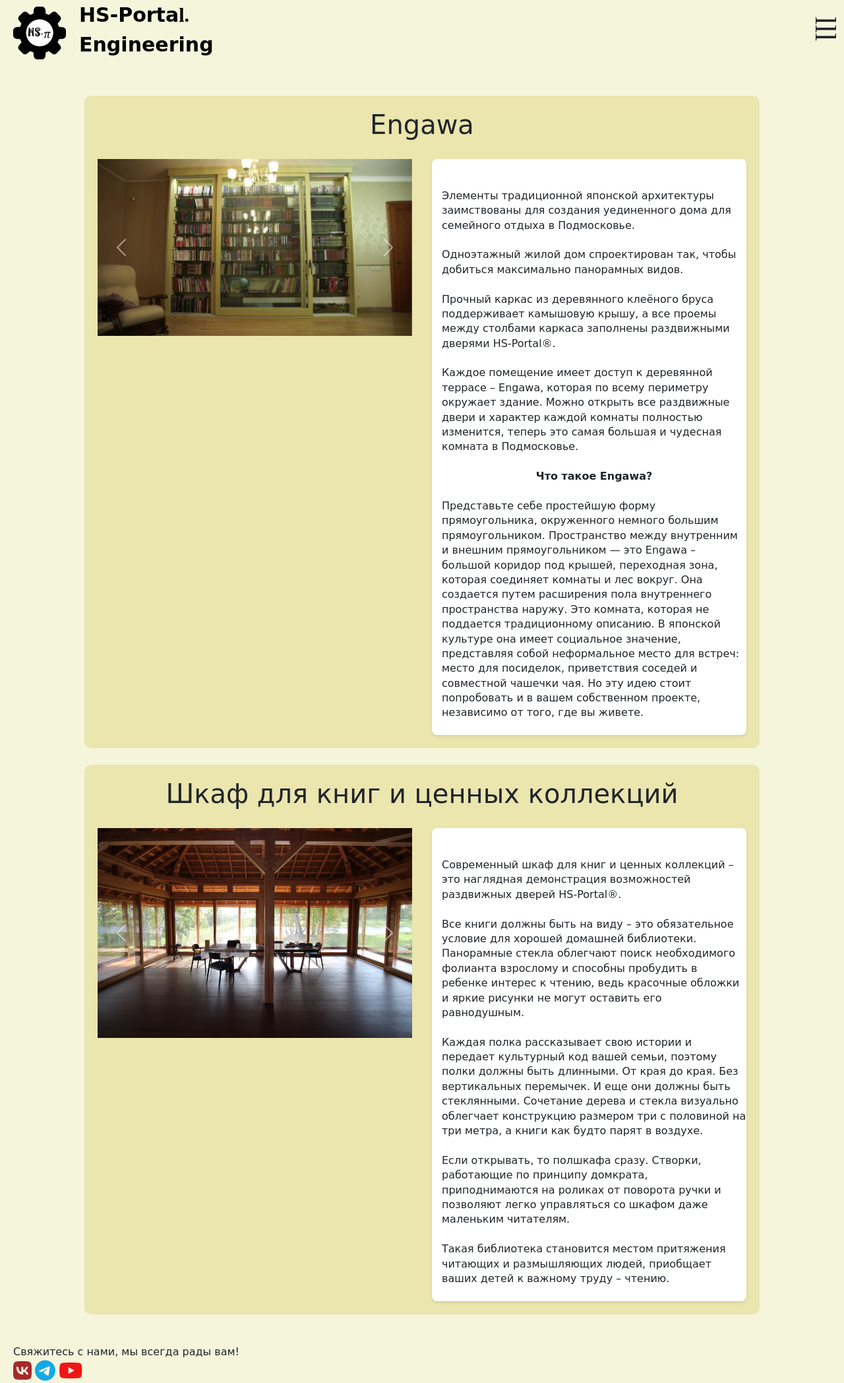
After one commit to Anfisa2209/website_project, a Flask app: page /projects in a window 1280 px wide. The commit adds this page. Shown: the whole page at 66% size. Run offline with Flask 3, Linux system fonts and the light colour scheme; some libraries are stand-ins or nearby versions.

Commit message:
Страница с проектами

```diff
--- a/main.py
+++ b/main.py
@@ -283,6 +283,23 @@ def comments_list():
     return render_template('comments_list.html', comments=comments)
 
 
+@app.route('/projects')
+def projects():
+    project_photo_path = './static/img/projects'
+    photo_dirs_list = return_dirs(project_photo_path)
+    text_files_list = return_files('./static/infos/projects_text')
+
+    # словарь с фотографиями для каждого проекта
+    projects_dict = {f'project_{i}': return_files(path) for i, path in enumerate(photo_dirs_list, 1)}
+    # словарь с текстами для каждого проекта
+    project_text_dict = {f'project_{i}': open(path, encoding='utf-8').read() for i, path in
+                         enumerate(text_files_list, 1)}
+    projects_titles = ["Engawa", "Шкаф  для книг и ценных коллекций"]
+    return render_template('projects.html', projects_dict=projects_dict, projects_titles=projects_titles,
+                           project_text_dict=project_text_dict,
+                           css_url=url_for('static', filename='css/project_content.css'))
+
+
 def main():
     db_session.global_init('db/hs_portal.db')
     app.run(port=8080, host='127.0.0.1', debug=True)
--- a/static/css/profile.css
+++ b/static/css/profile.css
@@ -5,8 +5,8 @@
 
 }
 .table thead th {
-        font-size: 20px; /* Размер шрифта */
-        text-align: center; /* Выравнивание по центру */
+    font-size: 20px;
+    text-align: center;
     }
 
 .alert-success {
--- /dev/null
+++ b/static/css/project_content.css
@@ -0,0 +1,60 @@
+@import url('style.css');
+
+.menu-bar{
+    opacity: 1;
+    visibility: visible;
+
+}
+
+.project_content {
+    background-color: #ebe5ae;
+    border-radius:10px;
+    width: 80%;
+    margin: 25px auto;
+    padding: 20px;
+    display: grid;
+    grid-template-rows: auto 1fr;
+    gap: 20px;
+}
+
+.project-title {
+    text-align: center;
+    grid-column: 1 / -1;
+}
+
+.project-body {
+    display: grid;
+    grid-template-columns: 1fr 1fr;
+    gap: 30px;
+    align-items: start;
+
+}
+
+.carousel-container {
+    width: 100%;
+    max-width: 800px;
+
+}
+
+.project-text {
+    padding-left: 15px;
+    background: white;
+    border-radius: 8px;
+    box-shadow: 0 2px 4px rgba(0,0,0,0.1);
+
+    white-space: pre-line;
+    margin: 0;
+    line-height: 1.4;
+
+}
+
+@media (max-width: 768px) {
+    .project-body {
+        grid-template-columns: 1fr;
+    }
+
+    .project_content {
+        width: 95%;
+        margin: 15px auto;
+    }
+}
--- a/static/css/style.css
+++ b/static/css/style.css
@@ -10,7 +10,18 @@ color:brown;}
 body {
   background: beige;
 }
+#header {
+  position: fixed;
+  top: 0;
+  left: 0;
+  width: 100%;
+  z-index: 1000;
+  background: beige;
+}
 
+#contentMain {
+  margin-top: 100px;
+}
 footer{
     margin-left:20px
 }
--- /dev/null
+++ b/static/infos/projects_text/project_1.txt
@@ -0,0 +1,10 @@
+Элементы традиционной японской архитектуры заимствованы для создания уединенного дома для семейного отдыха в Подмосковье.
+
+Одноэтажный жилой дом спроектирован так, чтобы добиться максимально панорамных видов.
+
+Прочный каркас из деревянного клеёного бруса поддерживает камышовую крышу, а все проемы между столбами каркаса заполнены раздвижными дверями HS-Portal®.
+
+Каждое помещение имеет доступ к деревянной террасе – Engawa, которая по всему периметру окружает здание. Можно открыть все раздвижные двери и характер каждой комнаты полностью изменится, теперь это самая большая и чудесная комната в Подмосковье.
+
+<center><strong>Что такое Engawa?</strong></center>
+Представьте себе простейшую форму прямоугольника, окруженного немного большим прямоугольником. Пространство между внутренним и внешним прямоугольником — это Engawa – большой коридор под крышей, переходная зона, которая соединяет комнаты и лес вокруг. Она создается путем расширения пола внутреннего пространства наружу. Это комната, которая не поддается традиционному описанию. В японской культуре она имеет социальное значение, представляя собой неформальное место для встреч: место для посиделок, приветствия соседей и совместной чашечки чая. Но эту идею стоит попробовать и в вашем собственном проекте, независимо от того, где вы живете.
--- /dev/null
+++ b/static/infos/projects_text/project_2.txt
@@ -0,0 +1,9 @@
+Современный шкаф для книг и ценных коллекций – это наглядная демонстрация возможностей раздвижных дверей HS-Portal®.
+
+Все книги должны быть на виду – это обязательное условие для хорошей домашней библиотеки. Панорамные стекла облегчают поиск необходимого фолианта взрослому и способны пробудить в ребенке интерес к чтению, ведь красочные обложки и яркие рисунки не могут оставить его равнодушным.
+
+Каждая полка рассказывает свою истории и передает культурный код вашей семьи, поэтому полки должны быть длинными. От края до края. Без вертикальных перемычек. И еще они должны быть стеклянными. Сочетание дерева и стекла визуально облегчает конструкцию размером три с половиной на три метра, а книги как будто парят в воздухе.
+
+Если открывать, то полшкафа сразу. Створки, работающие по принципу домкрата, приподнимаются на роликах от поворота ручки и позволяют легко управляться со шкафом даже маленьким читателям.
+
+Такая библиотека становится местом притяжения читающих и размышляющих людей, приобщает ваших детей к важному труду – чтению.
--- a/templates/base.html
+++ b/templates/base.html
@@ -33,7 +33,7 @@
         <div class="div2">
             <h2>Опыт</h2>
             <ul>
-                <li>Проекты</li>
+                <li><a href="/projects">Проекты</a></li>
                 <li><a href="/comments">Отзывы</a></li>
                 <li><a href="/about_us">О создателе</a></li>
             </ul></div>
--- /dev/null
+++ b/templates/projects.html
@@ -0,0 +1,45 @@
+{% extends "base.html" %}
+
+{% block content %}
+
+{% for project in projects_dict.keys()%}
+    <div class="project_content">
+        <div class="project-title">
+            <h1> {{projects_titles[loop.index - 1]}}</h1>
+        </div>
+
+        <div class="project-body">
+            <div class="carousel-container">
+                <div id="carouselExampleAutoplaying{{loop.index}}" class="carousel slide" data-bs-ride="carousel">
+                    <div class="carousel-inner" >
+                        {% for img in projects_dict[project] %}
+                        <div class="carousel-item {% if loop.first %}active{% endif %}">
+                            <img src="{{img}}"
+                                 class="d-block mx-auto img-fluid"
+                                 style="max-height: 600px; width: 100%">
+                        </div>
+                        {% endfor %}
+                    </div>
+                    <button class="carousel-control-prev" type="button" data-bs-target="#carouselExampleAutoplaying{{loop.index}}"
+                            data-bs-slide="prev">
+                        <span class="carousel-control-prev-icon" aria-hidden="true"></span>
+                        <span class="visually-hidden">Previous</span>
+                    </button>
+                    <button class="carousel-control-next" type="button" data-bs-target="#carouselExampleAutoplaying{{loop.index}}"
+                            data-bs-slide="next">
+                        <span class="carousel-control-next-icon" aria-hidden="true"></span>
+                        <span class="visually-hidden">Next</span>
+                    </button>
+                </div>
+            </div>
+
+            <div class="project-text">
+                <div class="text-block">
+                    {{project_text_dict[project] | safe}}
+                </div>
+            </div>
+        </div>
+    </div>
+{% endfor %}
+
+{% endblock %}
--- a/templates/projects_page.html
+++ b/templates/projects_page.html
@@ -12,7 +12,6 @@
     </div>
 
     {% for imgs in scheme_images %}
-        {% set cur_tuple = loop.index - 1 %}
         <div class="image-container">
             {% for i in imgs %}
             {% set scheme_id =  i.split('.')[0] %}
--- a/tools/service_files.py
+++ b/tools/service_files.py
@@ -19,6 +19,11 @@ def return_files(path):
         for file in files:
             file_list.append(f'{path}/{file}')
     return file_list
+
+
+def return_dirs(path):
+    #  возвращает все директории в папке с указанным путем
+    return [currentdir for currentdir, dirs, files in os.walk(path) if currentdir != path]
 
 
 def create_tuple(data, n=2):
```
Also changed, not shown: static/img/projects/project_1/Engawa_1.JPG (added), static/img/projects/project_1/Engawa_2.JPG (added), static/img/projects/project_1/Engawa_3.JPG (added), static/img/projects/project_2/Bookcase_1.jpg (added), static/img/projects/project_2/Bookcase_2.jpg (added), static/img/projects/project_2/Bookcase_3.jpg (added).
